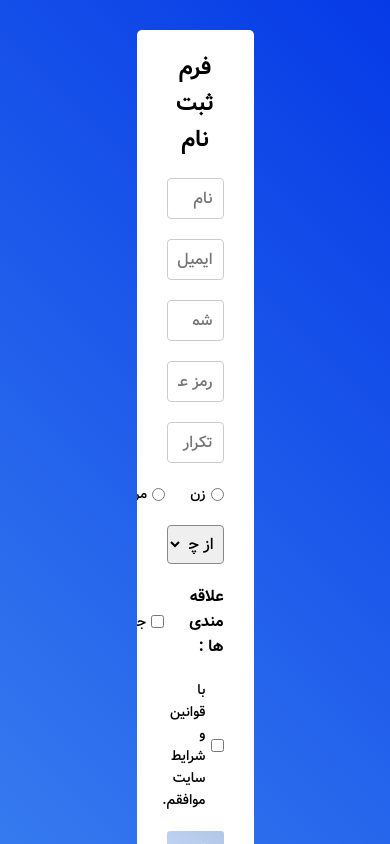
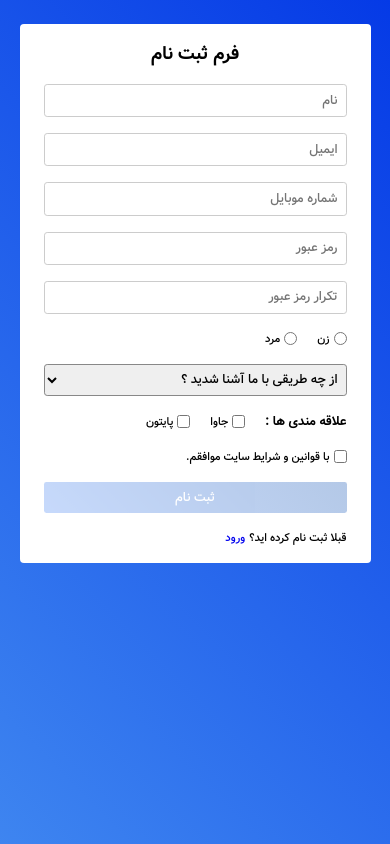
Before and after one commit to MohammadBorabadi0/Formik-And-Yup, a React (Create React App) app: page / in a window 390 px wide. Shown: the top 844 px of the page. Built offline with nearby package versions, Linux system fonts and the light colour scheme.

Commit message:
responsive project

```diff
--- a/src/index.css
+++ b/src/index.css
@@ -128,9 +128,34 @@ span {
   display: flex;
   align-items: center;
   flex-direction: column;
+  gap: 1rem;
   margin-top: 2rem;
   background-color: #fff;
   height: fit-content;
   padding: 2rem 3rem;
   border-radius: 0.5rem;
 }
+
+@media (max-width: 1024px) {
+  form {
+    width: 60vw;
+  }
+}
+
+@media (max-width: 768px) {
+  html {
+    font-size: 55%;
+  }
+  form {
+    width: 70vw;
+  }
+}
+
+@media (max-width: 576px) {
+  html {
+    font-size: 50%;
+  }
+  form {
+    width: 90vw;
+  }
+}
```
